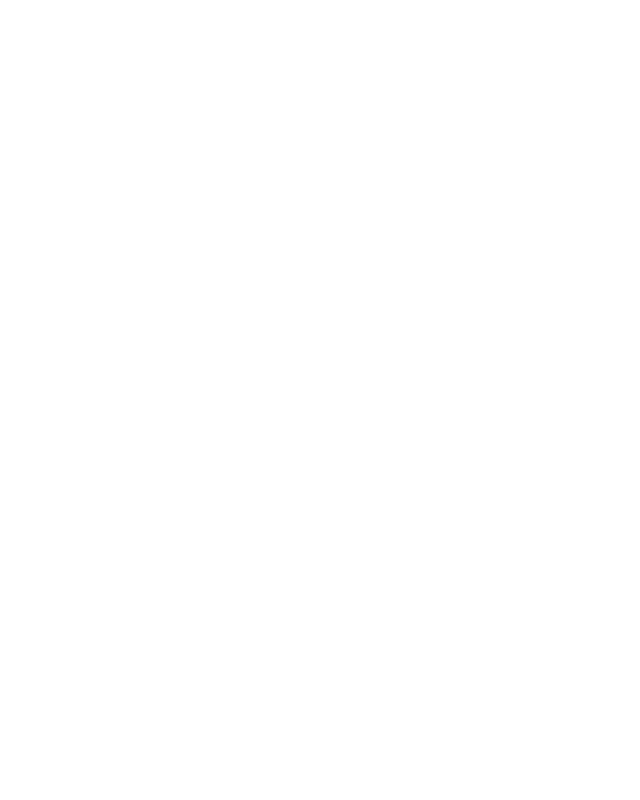
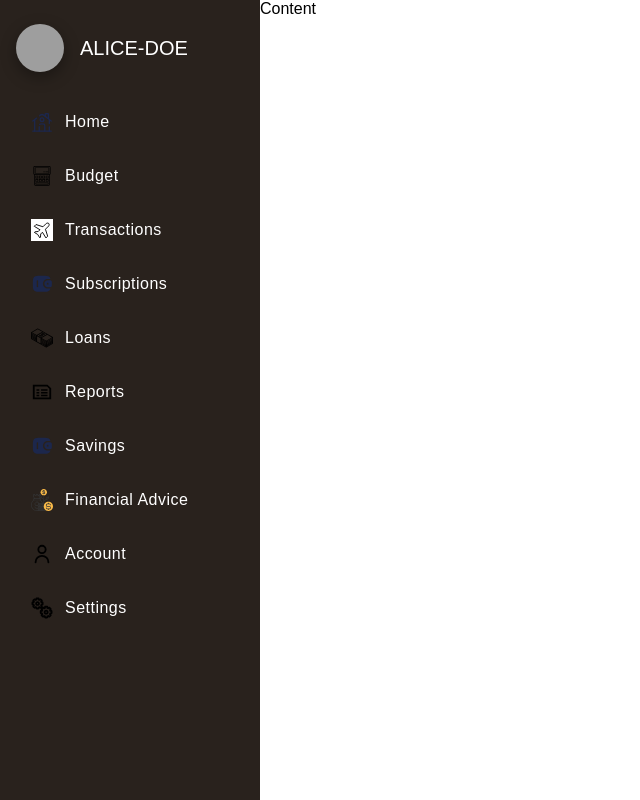
Before and after one commit to nd31pr0/Admin_Dashboard, a React (Vite) app: page / in a window 1280 px wide. Shown: the whole page, without its empty margins (0-640 px from the left). Built offline with nearby package versions, Linux system fonts and the light colour scheme; grey boxes are pictures that could not be loaded; a web font is replaced by a local one.

Commit message:
Style sidebar to display properly

```diff
--- a/src/App.css
+++ b/src/App.css
@@ -10,7 +10,7 @@
 /* specifying color variables*/
 :root {
   --clr-primary: #29221d;
-  --clr-primar-light: #473b33;
+  --clr-primary-light: #473b33;
   --clr-secondary: #1e1611;
   --clr-white: #fff;
   --clr-black: #000;
@@ -75,3 +75,8 @@ button {
 .text-sm {
   font-size: 14px;
 }
+
+.app {
+  display: flex;
+  min-height: 100vh;
+}
--- a/src/App.jsx
+++ b/src/App.jsx
@@ -1,10 +1,14 @@
 import './App.css'
+import Sidebar from './layout/Sidebar/Sidebar'
+import Content from './layout/Content/Content'
 
 function App() {
 
   return (
     <>
       <div className='app'>
+        <Sidebar />
+        <Content />
       </div>
     </>
   )
--- a/src/data/data.js
+++ b/src/data/data.js
@@ -1,5 +1,5 @@
 import {iconsImgs} from "../utils/images";
-import {personsImgs} from "../utils/images";
+import {personsImage} from "../utils/images";
 
 export const navigationLinks = [
     {id: 1, title: 'Home', image: iconsImgs.home},
@@ -7,7 +7,7 @@ export const navigationLinks = [
     {id: 3, title: 'Transactions', image: iconsImgs.plane},
     {id: 4, title: 'Subscriptions', image: iconsImgs.wallet},
     {id: 5, title: 'Loans', image: iconsImgs.bills},
-    {id: 6, title: 'Reports', image: iconsImgs.reports},
+    {id: 6, title: 'Reports', image: iconsImgs.report},
     {id: 7, title: 'Savings', image: iconsImgs.wallet},
     {id: 8, title: 'Financial Advice', image: iconsImgs.wealth},
     {id: 9, title: 'Account', image: iconsImgs.user},
@@ -18,21 +18,21 @@ export const transactions = [
     {
         id: 11,
         name: 'Sarah Parks',
-        image: personsImgs.person_four,
+        image: personsImage.person_four,
         date: "12/09/23",
         amount: 22000
     },
     {
         id: 12,
         name: 'John Carter',
-        image: personsImgs.person_three,
+        image: personsImage.person_three,
         date: "12/07/23",
         amount: 20000
     },
     {
         id: 13,
         name: 'Irene Doe',
-        image: personsImgs.person_two,
+        image: personsImage.person_two,
         date: "10/06/23",
         amount: 30000
     }
@@ -128,7 +128,7 @@ export const Subscriptions = [
 export const Savings = [
     {
         id: 27,
-        image: personsImgs.person_one,
+        image: personsImage.person_one,
         saving_amount: 250000,
         title: "Pay kid sis' fees",
         date_taken: "23/12/22",
--- a/src/layout/Sidebar/Sidebar.css
+++ b/src/layout/Sidebar/Sidebar.css
@@ -0,0 +1,131 @@
+.sidebar{
+    background-color: var(--clr-primary);
+    width: 260px;
+    padding: 36px 20px;
+    transition: var(--transition-default);
+}
+.user-info{
+    display: flex;
+    justify-content: flex-start;
+    align-items: center;
+    column-gap: 16px;
+}
+.info-name{
+    font-weight: 500;
+}
+.info-img{
+    width: 48px;
+    height: 48px;
+    overflow: hidden;
+    border-radius: 100%;
+    box-shadow: rgba(0, 0, 0, 0.35) 0px 5px 15px;
+}
+.info-name {
+    font-size: 20px;
+    color: var(--clr-white);
+    text-transform: uppercase;;
+}
+.navigation{
+    margin-top: 28px;
+    height: 600px;
+    overflow-y: scroll;/*permit scrolling if content exceeds height of navigation element*/
+
+    &:: -webkit-scrollbar{
+        width:4px
+    }
+
+    &:: -webkit-scrollbar-thumb{
+        background-color: var(--clr-pumpkin);
+        border-radius: 18px;
+    }
+
+    &:: -webkit-scrollbar-track{
+        box-shadow: inset 0 0 6px rgba(0, 0, 0, 0.3);
+        border-radius: 18px;
+    }
+}
+
+.sidebar-change{
+    margin-left: -260px;
+}
+
+.nav-item {
+    margin-bottom: 10px;
+    margin-right: 4px;
+}
+
+.nav-link {
+    display: block;
+    height: 44px;
+    border-radius: 8px;
+    display: flex;
+    align-items: center;
+    justify-content: flex-start;
+    padding: 6px 14px;
+    column-gap: 12px;
+    letter-spacing: 0.03em;
+    border: 1px solid transparent;
+    transition: var(--transition-default);
+}
+.nav-link:hover{
+    border: 1px solid var(--clr-primary-light);
+}
+.nav-link.active{
+    background-color: var(--clr-pumpkin);
+    box-shadow: rgba(0, 0, 0, 0.1) 0px 20px 25px -5px, rgba(0, 0, 0, 0.04) 0 10px 10px -5px;
+}
+.nav-link-icon{
+    width: 22px;
+}
+.nav-link-text{
+    text-transform: capitalize;
+}
+@media screen and (max-width: 1400px){
+    .sidebar{
+        padding: 24px 16px;
+    }
+}
+@media screen and (max-width: 1200px){
+    .sidebar{
+        width: 72px;
+        padding-left: 12px;
+        padding-right: 12px;
+    }
+    .sidebar-change{
+        margin-left: -72px;
+    }
+    .info-name{
+        display: none;
+    }
+    .nav-item{
+        display: flex;
+        justify-content: center;
+        margin-bottom: 18px;
+    }
+    .nav-link{
+        padding: 0;
+        display: flex;
+        align-items: center;
+        justify-content: center;
+        width: 32px;
+        height: 32px;
+    }
+    .nav-link-text{
+        display: none;
+    }
+    .nav-link.active{
+        border-radius: 100%
+    }
+    .nav-link:hover{
+        border-radius: 100%;
+    }
+}
+
+@media screen and (max-width: 420px){
+    .sidebar{
+        margin-left: -72px;
+    }
+    .sidebar-change{
+        margin-left: 0;
+    }
+}
--- a/src/layout/Sidebar/Sidebar.jsx
+++ b/src/layout/Sidebar/Sidebar.jsx
@@ -1,5 +1,5 @@
 import "./Sidebar.css";
-import {personImgs} from "../../utils/images";
+import {personsImage} from "../../utils/images";
 import {navigationLinks} from "../../data/data"
 
 const Sidebar = () => {
@@ -7,7 +7,7 @@ const Sidebar = () => {
     <div className={`sidebar`}>
         <div className="user-info">
             <div className="info-img img-fit-cover">
-                <img src={personImgs.person_two} alt="profile image" />
+                <img src={personsImage.person_two} alt="profile image" />
             </div>
             <span className="info-name">Alice-doe</span>
         </div>
--- a/src/utils/images.js
+++ b/src/utils/images.js
@@ -6,9 +6,9 @@ import budget from "../assets/icons/budget.svg";
 import card from "../assets/icons/card.svg";
 import check from "../assets/icons/check.svg";
 import empty_check from "../assets/icons/empty_check.svg";
-import gears from "../assets/icons/gear.svg";
-import home from "../assets/icons/home.sv"
-import menu from "../assets/icons/menu.sv"
+import gears from "../assets/icons/gears.svg";
+import home from "../assets/icons/home.svg"
+import menu from "../assets/icons/menu.svg"
 import plane from "../assets/icons/plane.svg";
 import plus from "../assets/icons/plus.svg";
 import report from "../assets/icons/report.svg";
```
